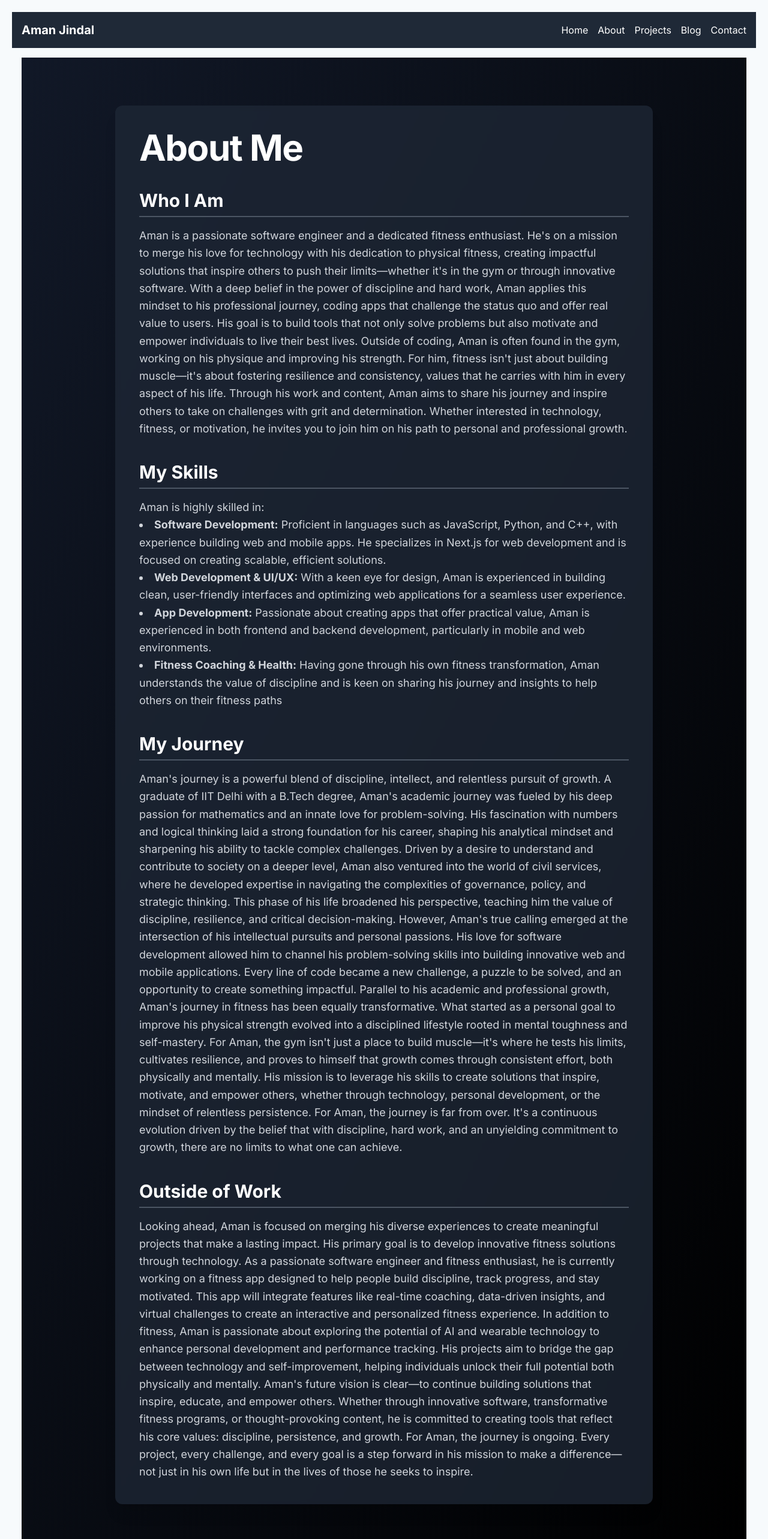
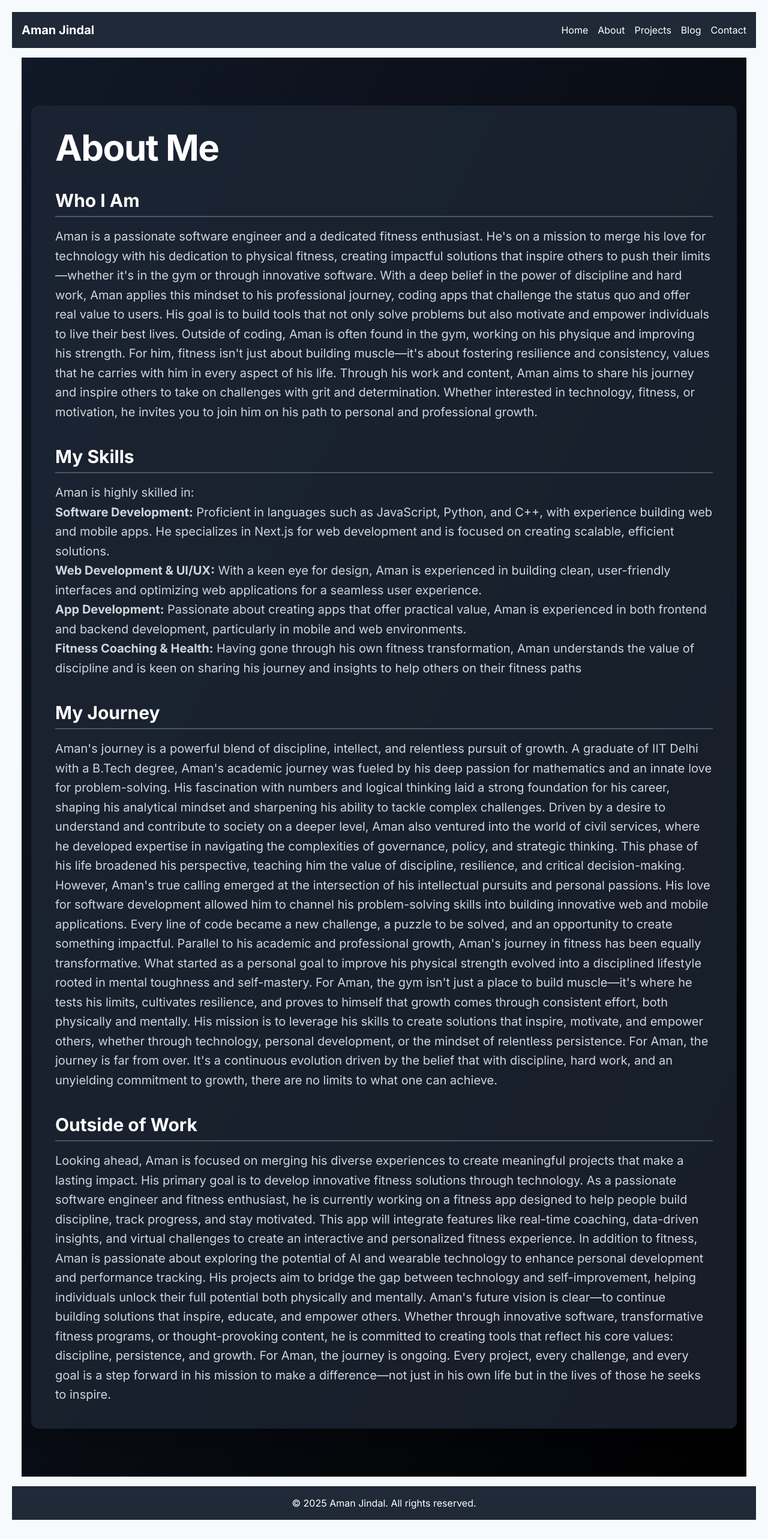
Before and after one commit to Aman-Jindal/My-first_website, a Next.js app: page /about in a window 1280 px wide. Shown: the top 2566 px of the page at 60% size. Built offline with nearby package versions, Linux system fonts and the light colour scheme.

Commit message:
Adjusted the Background Image

```diff
--- a/src/app/about/page.js
+++ b/src/app/about/page.js
@@ -5,7 +5,7 @@ export default function About() {
         {/* Main Container */}
         <div className="container mx-auto px-4 py-20">
           {/* Content Card with Glassmorphism */}
-          <div className="max-w-4xl mx-auto bg-gray-800 bg-opacity-75 backdrop-blur-sm rounded-xl p-10 shadow-xl">
+          <div className="max-w-10xl mx-auto bg-gray-800 bg-opacity-75 backdrop-blur-sm rounded-xl p-10 shadow-xl">
             <h1 className="text-5xl md:text-6xl font-extrabold mb-10 tracking-tight text-white">
               About Me
             </h1>
@@ -15,7 +15,7 @@ export default function About() {
                 <h2 className="text-3xl font-bold mb-4 border-b-2 border-gray-600 pb-2 text-white hover:text-accent transition-colors duration-300">
                   Who I Am
                 </h2>
-                <p className="text-lg leading-relaxed text-gray-300">
+                <p className="text-xl leading-relaxed text-gray-300">
                 Aman is a passionate software engineer and a dedicated fitness enthusiast. He&apos;s on a mission to merge his love for technology with his dedication to physical fitness, creating impactful solutions that inspire others to push their limits—whether it&apos;s in the gym or through innovative software.
 
 With a deep belief in the power of discipline and hard work, Aman applies this mindset to his professional journey, coding apps that challenge the status quo and offer real value to users. His goal is to build tools that not only solve problems but also motivate and empower individuals to live their best lives.
@@ -31,14 +31,15 @@ Through his work and content, Aman aims to share his journey and inspire others
                 <h2 className="text-3xl font-bold mb-4 border-b-2 border-gray-600 pb-2 text-white hover:text-accent transition-colors duration-300">
                   My Skills
                 </h2>
-                <p className="text-lg leading-relaxed text-gray-300">
+                <p className="text-xl leading-relaxed text-gray-300">
                 Aman is highly skilled in:
-
-                    <li><strong>Software Development:</strong> Proficient in languages such as JavaScript, Python, and C++, with experience building web and mobile apps. He specializes in Next.js for web development and is focused on creating scalable, efficient solutions.</li>
-                    <li><strong>Web Development & UI/UX:</strong> With a keen eye for design, Aman is experienced in building clean, user-friendly interfaces and optimizing web applications for a seamless user experience.</li>
-                    <li><strong>App Development:</strong> Passionate about creating apps that offer practical value, Aman is experienced in both frontend and backend development, particularly in mobile and web environments.</li>
-                    <li><strong>Fitness Coaching & Health:</strong> Having gone through his own fitness transformation, Aman understands the value of discipline and is keen on sharing his journey and insights to help others on their fitness paths</li>
                 </p>
+                <ol className="text-xl leading-relaxed text-gray-300">
+                  <li><strong>Software Development:</strong> Proficient in languages such as JavaScript, Python, and C++, with experience building web and mobile apps. He specializes in Next.js for web development and is focused on creating scalable, efficient solutions.</li>
+                  <li><strong>Web Development & UI/UX:</strong> With a keen eye for design, Aman is experienced in building clean, user-friendly interfaces and optimizing web applications for a seamless user experience.</li>
+                  <li><strong>App Development:</strong> Passionate about creating apps that offer practical value, Aman is experienced in both frontend and backend development, particularly in mobile and web environments.</li>
+                  <li><strong>Fitness Coaching & Health:</strong> Having gone through his own fitness transformation, Aman understands the value of discipline and is keen on sharing his journey and insights to help others on their fitness paths</li>
+                </ol>
               </div>
 
               {/* My Journey Section */}
@@ -46,7 +47,7 @@ Through his work and content, Aman aims to share his journey and inspire others
                 <h2 className="text-3xl font-bold mb-4 border-b-2 border-gray-600 pb-2 text-white hover:text-accent transition-colors duration-300">
                   My Journey
                 </h2>
-                <p className="text-lg leading-relaxed text-gray-300">
+                <p className="text-xl leading-relaxed text-gray-300">
                 Aman&apos;s journey is a powerful blend of discipline, intellect, and relentless pursuit of growth. A graduate of IIT Delhi with a B.Tech degree, Aman&apos;s academic journey was fueled by his deep passion for mathematics and an innate love for problem-solving. His fascination with numbers and logical thinking laid a strong foundation for his career, shaping his analytical mindset and sharpening his ability to tackle complex challenges.
 
 Driven by a desire to understand and contribute to society on a deeper level, Aman also ventured into the world of civil services, where he developed expertise in navigating the complexities of governance, policy, and strategic thinking. This phase of his life broadened his perspective, teaching him the value of discipline, resilience, and critical decision-making.
@@ -66,7 +67,7 @@ For Aman, the journey is far from over. It&apos;s a continuous evolution driven
                 <h2 className="text-3xl font-bold mb-4 border-b-2 border-gray-600 pb-2 text-white hover:text-accent transition-colors duration-300">
                   Outside of Work
                 </h2>
-                <p className="text-lg leading-relaxed text-gray-300">
+                <p className="text-xl leading-relaxed text-gray-300">
                 Looking ahead, Aman is focused on merging his diverse experiences to create meaningful projects that make a lasting impact. His primary goal is to develop innovative fitness solutions through technology. As a passionate software engineer and fitness enthusiast, he is currently working on a fitness app designed to help people build discipline, track progress, and stay motivated. This app will integrate features like real-time coaching, data-driven insights, and virtual challenges to create an interactive and personalized fitness experience.
 
 In addition to fitness, Aman is passionate about exploring the potential of AI and wearable technology to enhance personal development and performance tracking. His projects aim to bridge the gap between technology and self-improvement, helping individuals unlock their full potential both physically and mentally.
--- a/src/app/page.js
+++ b/src/app/page.js
@@ -8,13 +8,17 @@ export default function Home() {
       <section className="relative bg-gradient-to-br from-gray-900 to-black overflow-hidden">
         {/* Background Hero Image with Blending */}
         <div className="absolute inset-0">
-          <Image
-            src="/images/hero-blend.jpg" // Ensure this image exists in your public/images folder
+        <Image
+            src="/images/hero-blend.jpg"
             alt="Hero Background"
-            fill
+            layout="responsive"
+            width={1920}
+            height={1080}
             className="object-cover mix-blend-overlay opacity-100"
-          />
+        />
         </div>
+
+
 
         {/* Hero Content */}
         <div className="relative z-10 container mx-auto px-4 py-32 flex flex-col items-center text-center">
```
